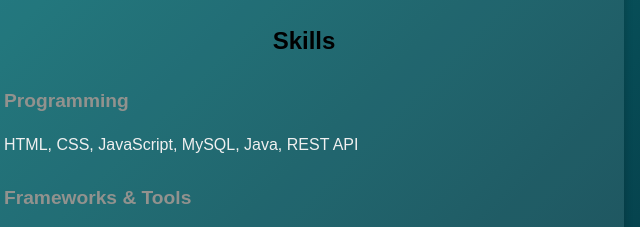
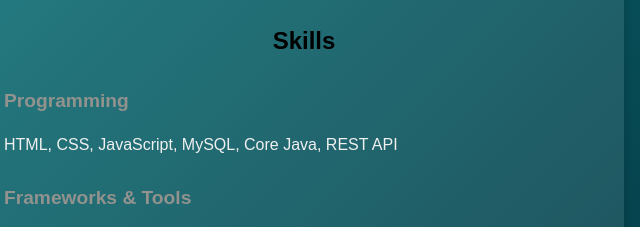
Before and after one commit to thoufiqt230/portfoli, a plain HTML site: page index.html in a window 1280 px wide. Shown: the part 2240-2467 px from the top of the page, 336-976 px from the left. Drawn offline with Linux system fonts and the light colour scheme.

Commit message:
Update index.html

```diff
--- a/index.html
+++ b/index.html
@@ -114,7 +114,7 @@
       <div class="edu-card">
         <h3 class="edu-title">Skills</h3>
         <h4 class="edu-subtitle">Programming</h4>
-        <p>HTML, CSS, JavaScript, MySQL, Java, REST API</p>
+        <p>HTML, CSS, JavaScript, MySQL, Core Java, REST API</p>
         <h4 class="edu-subtitle">Frameworks & Tools</h4>
         <p>React, Spring Boot, Git, VS Code</p>
         <h4 class="edu-subtitle">Languages</h4>
@@ -167,4 +167,5 @@
   <!-- JS -->
   <script src="in.js" defer></script>
 </body>
+
 </html>
```
